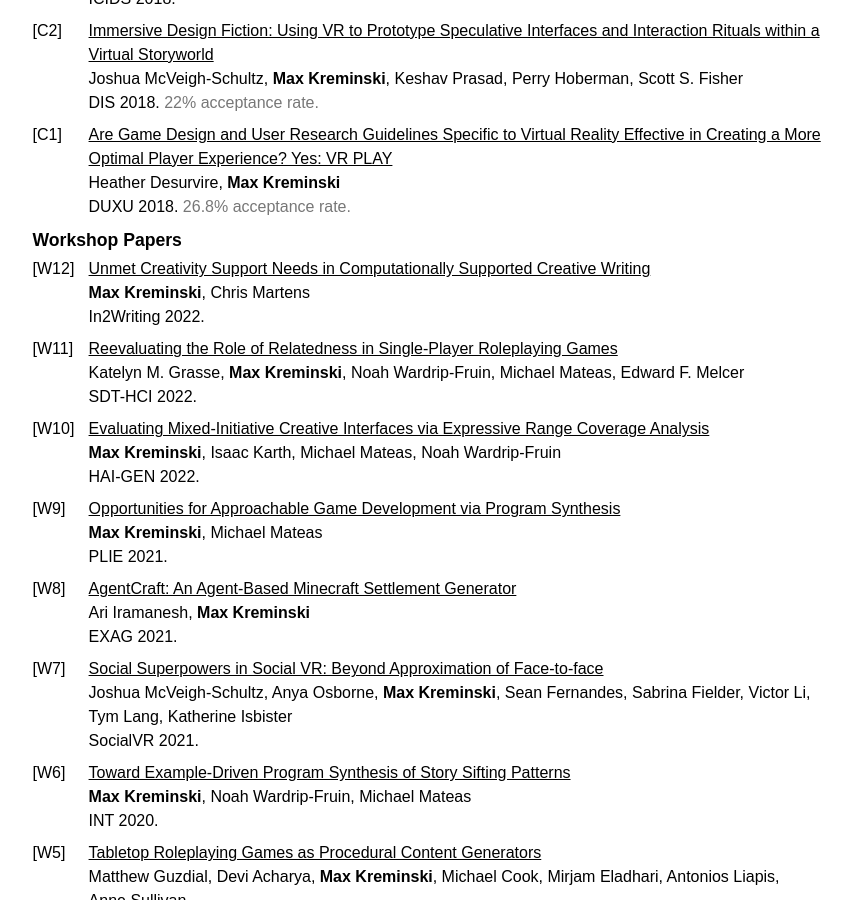
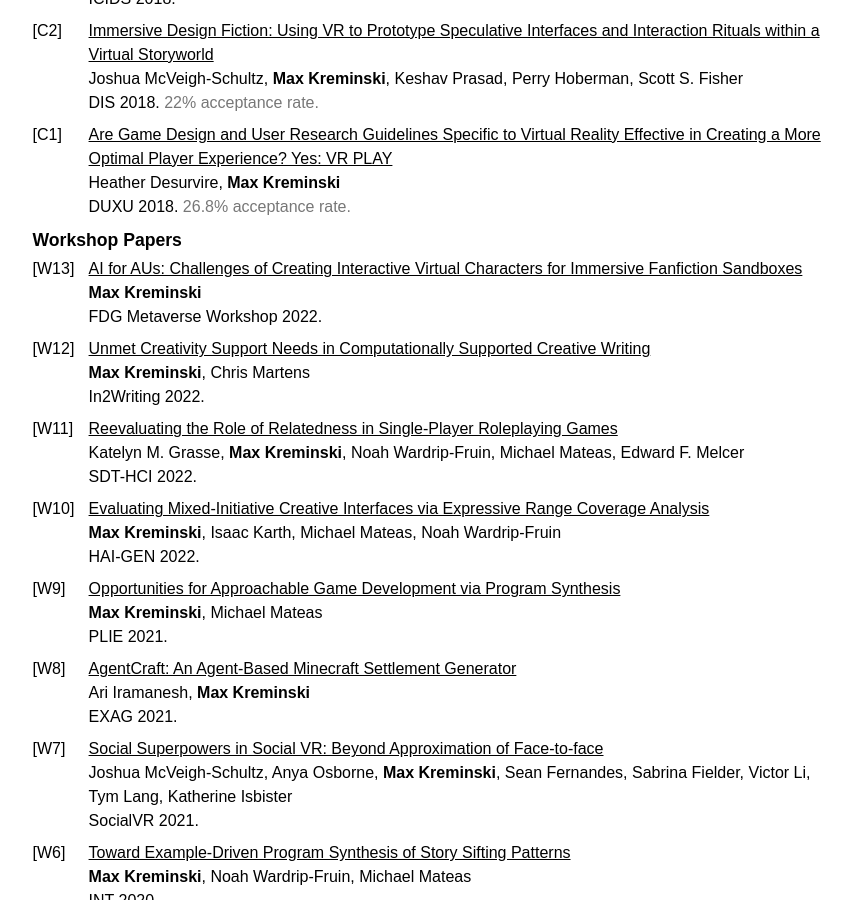
Before and after one commit to mkremins/mkremins.github.io, a Jekyll site: the page built from cv/index.html, in a window 1280 px wide and 900 px high, scrolled down 2922 px. Shown: the whole window, without its empty margins (207-1059 px from the left). Built offline with Jekyll 4.4.1, drawn with Linux system fonts in a browser that asks for light colours; some web fonts are replaced.

Commit message:
Add FDG 2022 metaverse workshop fanfic paper

```diff
--- a/_data/publications.json
+++ b/_data/publications.json
@@ -22,6 +22,15 @@
   "inpress": true,
   "publisher": "Springer",
   "pubtype": "chapter"
+},
+{
+  "title": "AI for AUs: Challenges of Creating Interactive Virtual Characters for Immersive Fanfiction Sandboxes",
+  "url": "https://mkremins.github.io/publications/AIForAUs_Metaverse2022.pdf",
+  "authors": ["Max Kreminski"],
+  "year": "2022",
+  "venue": "FDG Metaverse Workshop",
+  "venue_long": "FDG Workshop on Games and the Metaverse",
+  "pubtype": "workshop"
 },
 {
   "title": "Using Self-Determination Theory to Explore Enjoyment of Educational Interactive Narrative Games: A Case Study of Academical",
```
Also changed, not shown: 1 other file.
